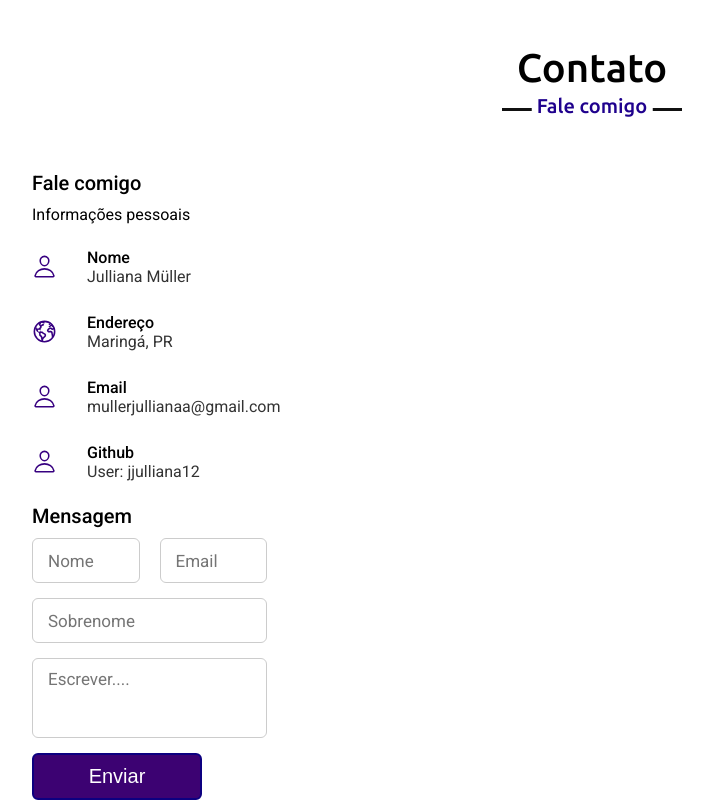
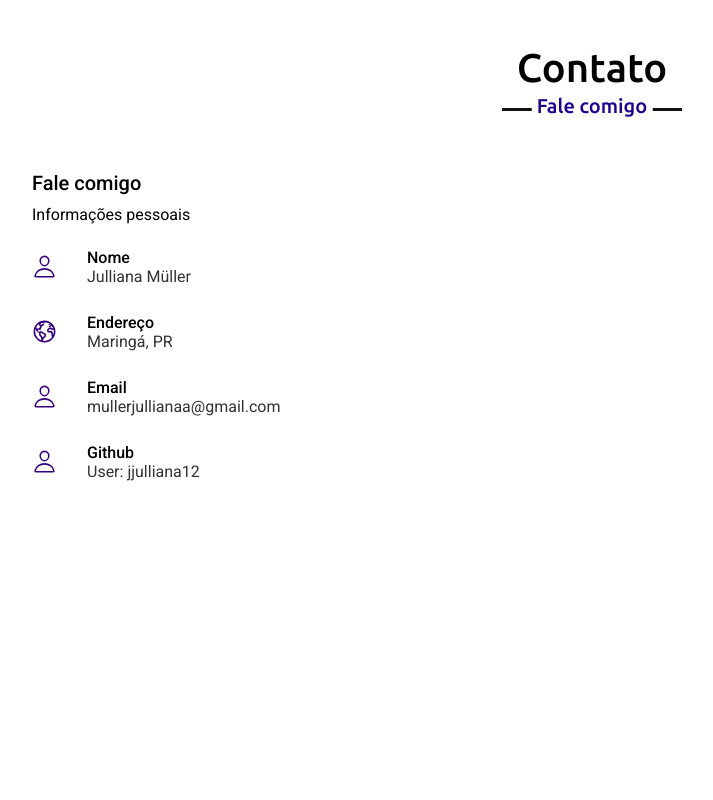
Before and after one commit to jjulliana12/portifolio, a plain HTML site: page index.html in a window 1280 px wide. Shown: the part 1807-2607 px from the top of the page, without its empty margins (48-761 px from the left). After the commit the page ends 2411 px from the top, so only its background shows below. Drawn offline with nearby package versions, Linux system fonts and the light colour scheme.

Commit message:
Add files via upload

```diff
--- a/index.html
+++ b/index.html
@@ -49,7 +49,7 @@
                 </div>
                 <div class="column right">
                     <div class="text">Sou Julliana e sou <span class="typing-2"></span></div>
-                    <p>Tenho 15 anos, estou no Segundo ano do Ensino Médio técnico, cursando Desenvolvimento de Sistemas a 2 anos.</p>                </div>
+                    <p>Tenho 15 anos, estudo no Colégio Maluf, estou no Segundo ano do Ensino Médio técnico, cursando Desenvolvimento de Sistemas a 2 anos, em Maringá.</p>                </div>
             </div>
         </div>
     </section>
@@ -62,7 +62,7 @@
                    <div class="box">
                     <ion-icon name="bulb-outline"></ion-icon>
                     <div class="text">Lâmpada</div>
-                    <p>Feita com Hmtl e css, exeutando funçôe como , ligar ,desligar , quebrar ao duplo clique, etc!</p>
+                    <p>Feita com Hmtl e css, exeutando funçôes como , ligar ,desligar , quebrar ao duplo clique, etc!</p>
                    </div>
                </div>
 
@@ -84,7 +84,6 @@
             </div>
         </div>
     </section>
-
 <!--Sessão contato-->
 <section class="contact" id="contact">
     <div class="max-width">
@@ -123,32 +122,7 @@
             <div class="sub-title"> User: jjulliana12</div>
         </div>
            </div>
-
-            </div><!--column left-->
-            <div class="column rigth">
-                <div class="text">Mensagem</div>
-                <form action="#">
-                    <div class="fields">
-                        <div class="field name">
-                            <input type="text" placeholder="Nome" required>
-                        </div>
-                        <div class="field email">
-                            <input type="email" placeholder="Email" required>
-                        </div>
-                    </div>
-                    <div class="field">
-                        <div class="field">
-                            <input type="text" placeholder="Sobrenome" required>
-                        </div>
-                        <div class="field textarea">
-                           <textarea  cols="30" rows="10" placeholder="Escrever...." required></textarea>
-                        </div>
-                        <div class="button">
-                            <button type="submit">Enviar</button>
-                        </div>
-                    </div>
           </form>
-            </div>
             </div>
             </div>
     </section>
```
Lines whose indentation alone changed are shown as unchanged.
